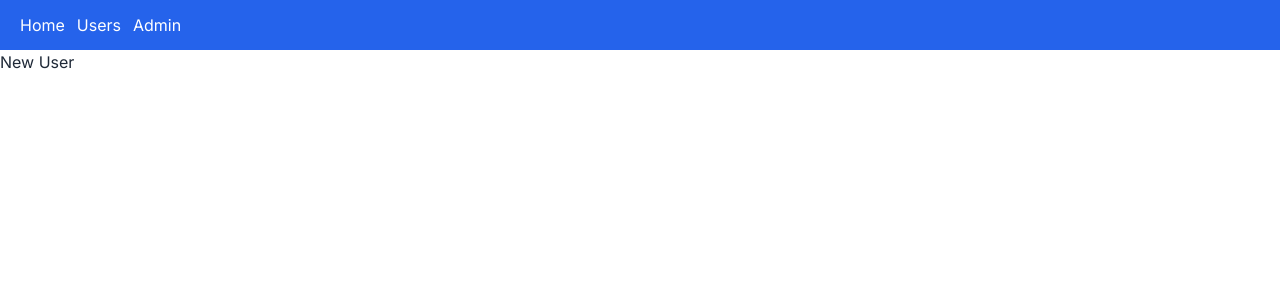
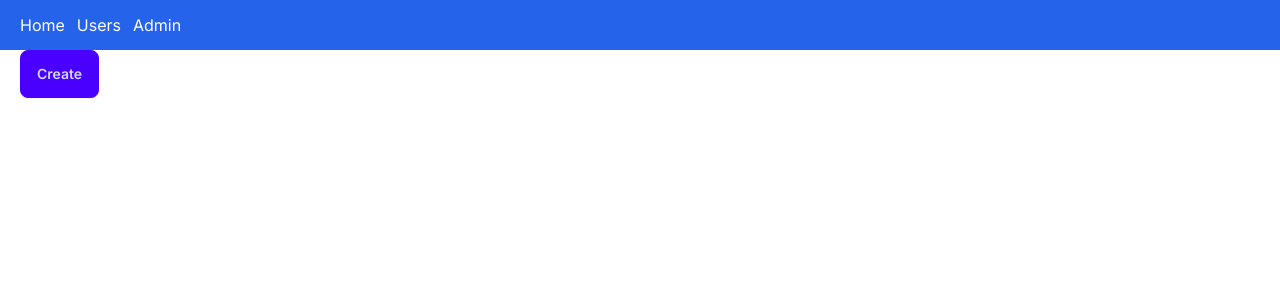
Before and after one commit to iamthanuj/NextTest, a Next.js app: page /users/new in a window 1280 px wide. Shown: the top 300 px of the page. Built offline with nearby package versions, Linux system fonts and the light colour scheme.

Commit message:
Programatic Navigation

```diff
--- a/app/globals.css
+++ b/app/globals.css
@@ -1,3 +1,10 @@
 @tailwind base;
 @tailwind components;
 @tailwind utilities;
+
+
+@layer base{
+    h1{
+        @apply font-semibold
+    }
+}
--- a/app/layout.tsx
+++ b/app/layout.tsx
@@ -1,6 +1,6 @@
 import type { Metadata } from "next";
 import { Inter } from "next/font/google";
-import NavBar from "./NavBar"
+import NavBar from "./NavBar";
 import "./globals.css";
 
 const inter = Inter({ subsets: ["latin"] });
@@ -18,8 +18,8 @@
   return (
     <html lang="en">
       <body className={inter.className}>
-        <NavBar/>
-        {children}
+        <NavBar />
+        <main className="px-5">{children}</main>
       </body>
     </html>
   );
--- a/app/users/new/page.tsx
+++ b/app/users/new/page.tsx
@@ -1,9 +1,16 @@
+"use client"
+import { useRouter } from 'next/navigation'
 import React from 'react'
 
-function page() {
+function NewUserPage() {
+
+  const router = useRouter();
+
   return (
-    <div>New User</div>
+    <div>
+      <button className='btn btn-primary' onClick={()=> router.push("/users") }>Create</button>
+    </div>
   )
 }
 
-export default page
+export default NewUserPage
--- a/app/users/page.tsx
+++ b/app/users/page.tsx
@@ -1,6 +1,6 @@
 import React from "react";
 import UserTable from "./UserTable";
-import { sort } from 'fast-sort';
+import Link from "next/link";
 
 interface Props{
   searchParams : {sort:string}
@@ -13,6 +13,7 @@
   return (
     <div>
       <h1>Users List</h1>
+      <Link href="/users/new" className="btn" >New User</Link>
       <UserTable sortOrder={sort}/>
     </div>
   );
```
